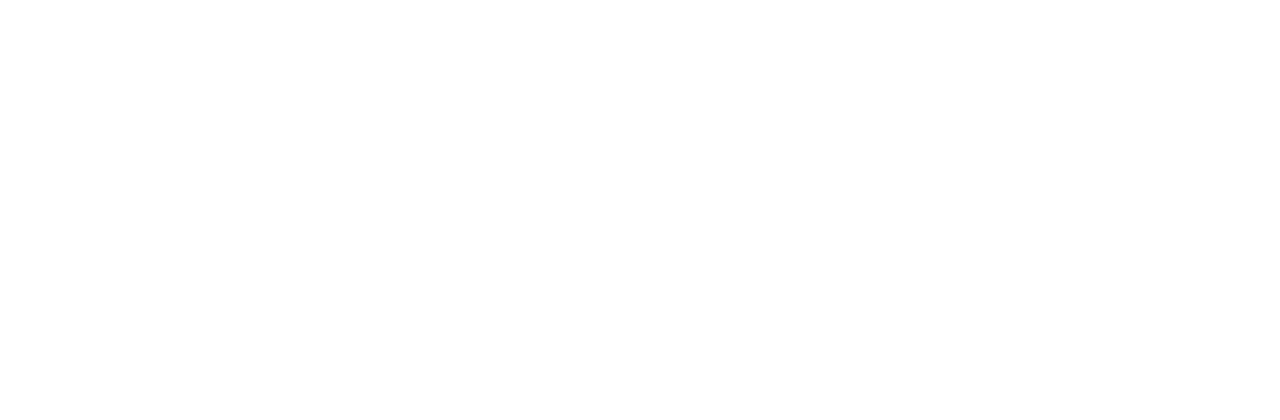
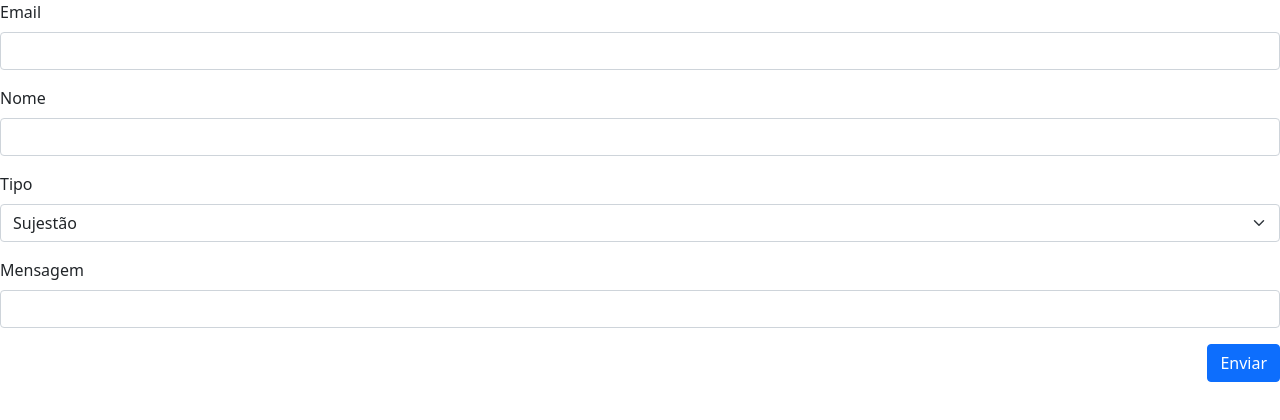
Before and after one commit to gsg500/event-report-express, a React (Create React App) app: page /contato in a window 1280 px wide. Before the commit this address had no page. Shown: the top 420 px of the page. Built offline with nearby package versions, Linux system fonts and the light colour scheme.

Commit message:
correções de rota...

```diff
--- a/src/App.js
+++ b/src/App.js
@@ -3,6 +3,9 @@ import Home from "./home";
 import BTC from "./BTC";
 import ETH from "./ETH";
 import LTC from "./LTC";
+import Contato from "./contato";
+import Gerenciador from "./gerenciador";
+import SoliPendentes from "./soliPendentes";
 
 function App() {
   return (
@@ -12,6 +15,9 @@ function App() {
         <Route path="/btc" element={<BTC />} />
         <Route path="/eth" element={<ETH />} />
         <Route path="/ltc" element={<LTC />} />
+        <Route path="/contato" element={<Contato />} />
+        <Route path="/contato" element={<Gerenciador />} />
+        <Route path="/contato" element={<SoliPendentes />} />
       </Routes>
     </div>
   );
--- a/src/contato.js
+++ b/src/contato.js
@@ -1,8 +1,10 @@
 import React from "react";
+import FormComments from "./CG/FormComments";
+
 function contato(){
    return(
        <div>
-       -btc
+       <FormComments />
        </div>
    )
 }
```
